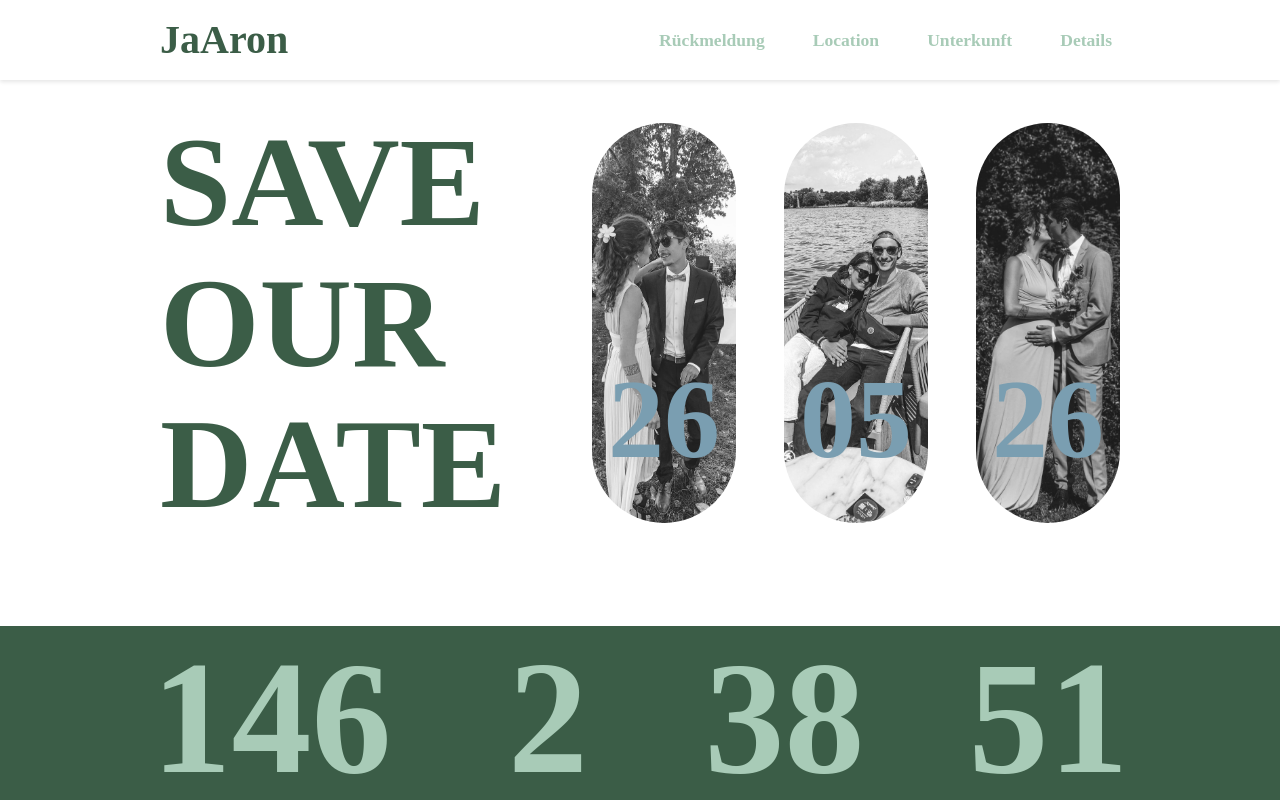
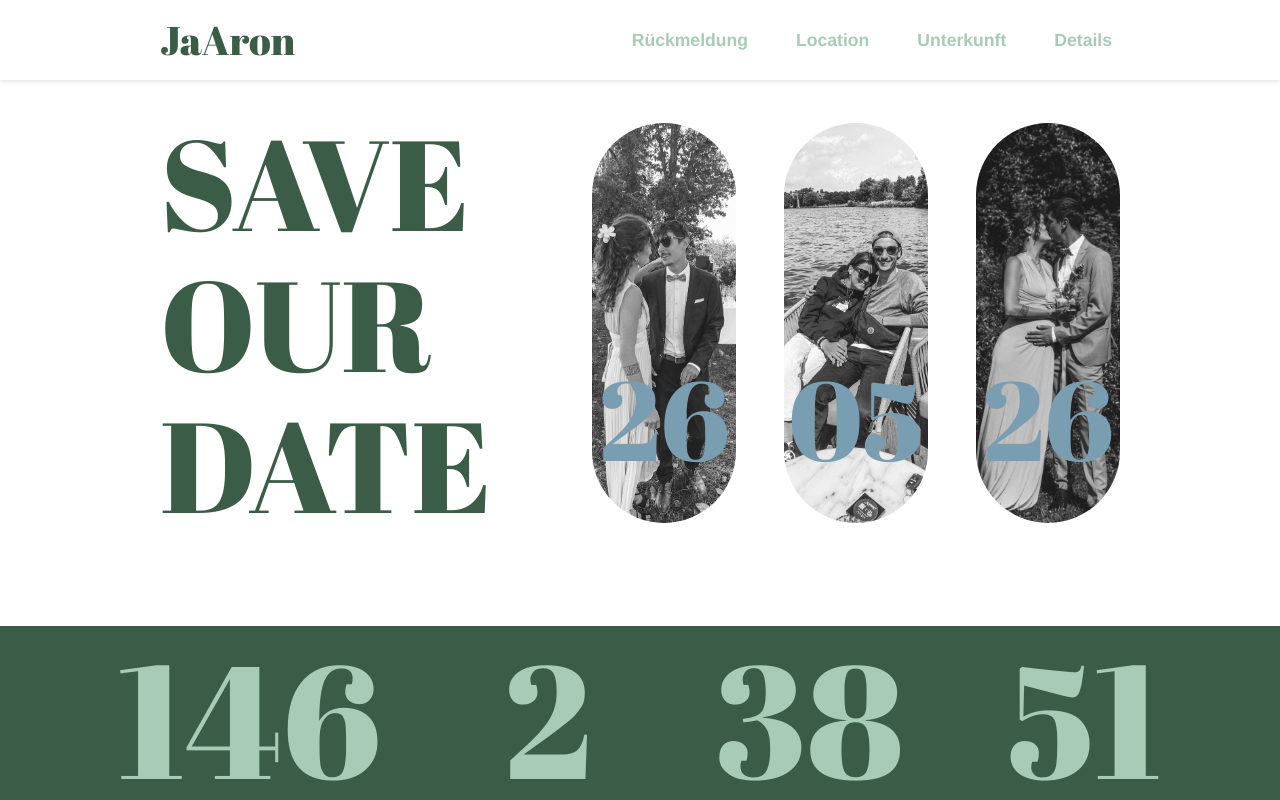
Before and after one commit to aaronbullinger/weddingCake, a Vue app in the folder wedding-jaron/: page /home in a window 1280 px wide. Shown: the top 800 px of the page. Built offline with nearby package versions, Linux system fonts and the light colour scheme.

Commit message:
Change Font-Family

```diff
--- a/wedding-jaron/index.html
+++ b/wedding-jaron/index.html
@@ -5,6 +5,9 @@
     <link rel="icon" type="image/jpeg" href="/brideAndGroom.jpg" />
       <meta name="viewport" content="width=device-width, initial-scale=1.0, user-scalable=no">
       <title>JaAron's Day</title>
+    <link rel="preconnect" href="https://fonts.googleapis.com">
+    <link rel="preconnect" href="https://fonts.gstatic.com" crossorigin>
+    <link href="https://fonts.googleapis.com/css2?family=Abril+Fatface&display=swap" rel="stylesheet">
   </head>
   <body>
     <div id="app"></div>
--- a/wedding-jaron/src/style.css
+++ b/wedding-jaron/src/style.css
@@ -1,5 +1,5 @@
 :root {
-  font-family: Abril Fatface, serif;
+  font-family: "Abril Fatface", serif;
   line-height: 1.5;
   font-weight: 400;
 
@@ -15,6 +15,12 @@
   --nebelblau-color: #7A9EB1;
   --gravelgrau-color: #707070;
   --lightblue-color: #CAD9DB;
+}
+
+.abril-fatface-regular {
+  font-family: "Abril Fatface", serif;
+  font-weight: 400;
+  font-style: normal;
 }
 
 body {
@@ -154,6 +160,19 @@ button:focus-visible {
   margin-top: 5rem;
 }
 
+.nav-links {
+  font-family: Helvetica, sans-serif;
+  font-weight: 200;
+  cursor: pointer;
+
+  &:hover,
+  &:focus,
+  &:active {
+    font-weight: 500;
+    color: var(--waldgruen-color);
+  }
+}
+
 .background-card {
   display: flex;
   flex-direction: column;
```
